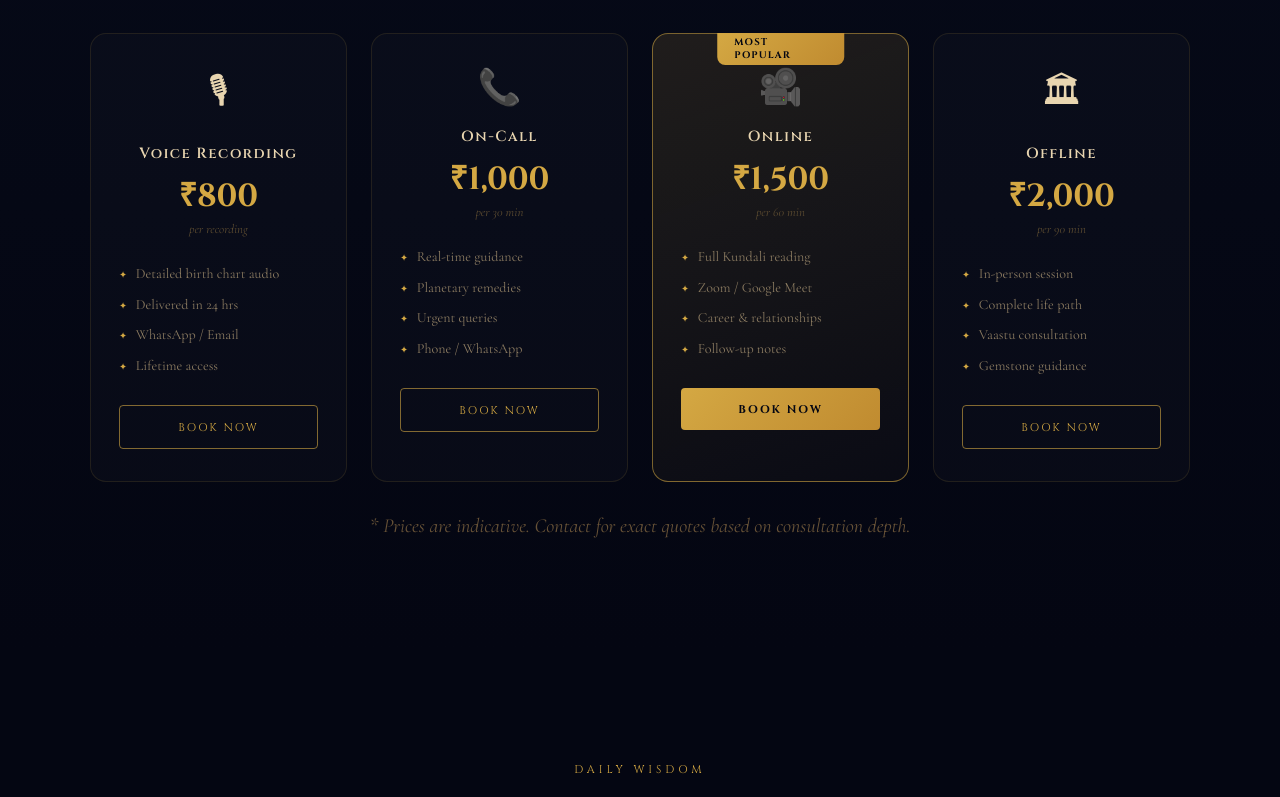
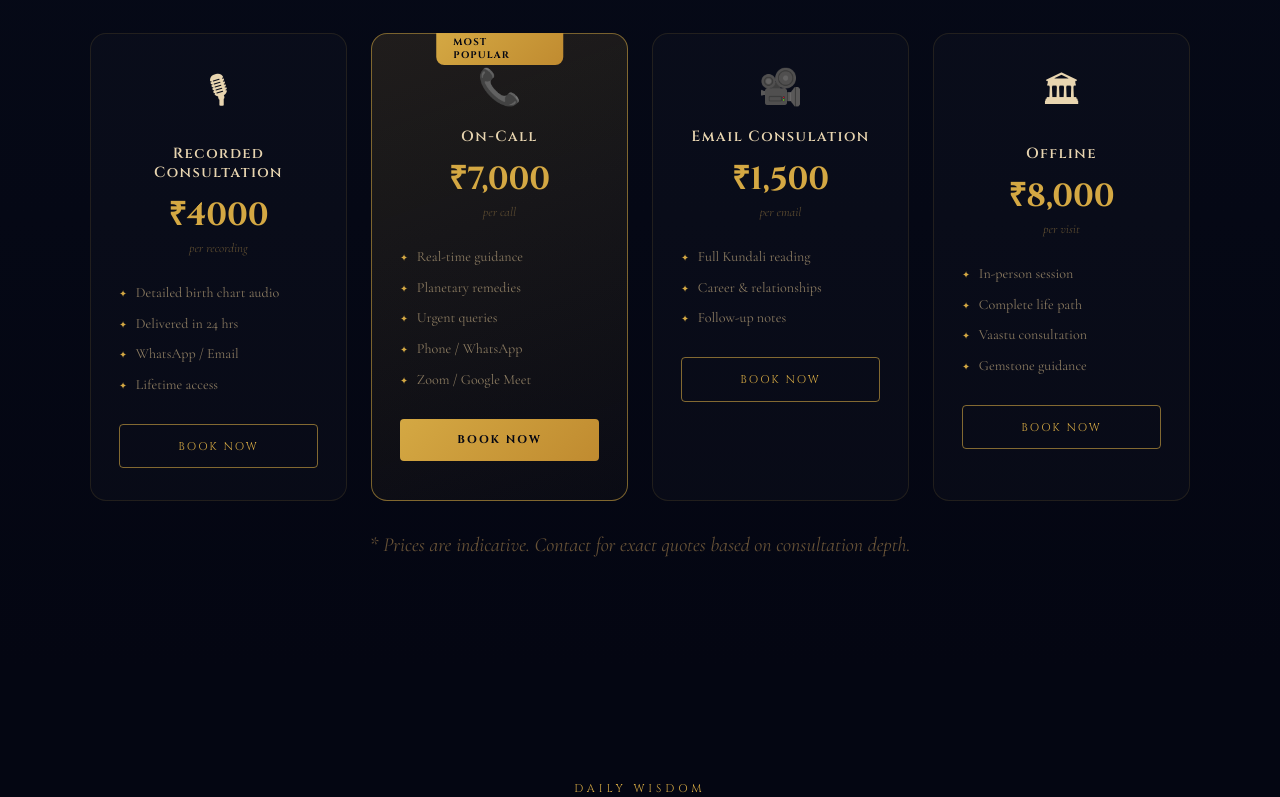
Before and after one commit to prathamdmehta/dmastrology, a React (Vite) app: page / in a window 1280 px wide. Shown: the part 2800-3597 px from the top of the page. Built offline with nearby package versions, Linux system fonts and the light colour scheme; no server answers.

Commit message:
Updated Pricings

```diff
--- a/src/components/ContactSection.jsx
+++ b/src/components/ContactSection.jsx
@@ -2,7 +2,7 @@ import { useState, useRef } from "react";
 import { CHANNEL_URL, INSTAGRAM, FACEBOOK, EMAIL } from "../constants";
 
 // ✅ Paste your Web3Forms access key here
-const WEB3FORMS_ACCESS_KEY = "5e2cfc68-b60d-41cb-8fe1-05f2640b1888";
+const WEB3FORMS_ACCESS_KEY = "daa2269c-5648-48b4-bcfc-c2b463043293";
 
 export default function ContactSection({ scrollTo }) {
   const formRef = useRef();
--- a/src/constants.js
+++ b/src/constants.js
@@ -62,8 +62,8 @@ export const VIDEOS = [
 // Pricing Plans
 export const PLANS = [
   {
-    name: "Voice Recording",
-    price: "₹800",
+    name: "Recorded Consultation",
+    price: "₹4000",
     period: "per recording",
     features: ["Detailed birth chart audio", "Delivered in 24 hrs", "WhatsApp / Email", "Lifetime access"],
     highlight: false,
@@ -71,24 +71,24 @@ export const PLANS = [
   },
   {
     name: "On-Call",
-    price: "₹1,000",
-    period: "per 30 min",
-    features: ["Real-time guidance", "Planetary remedies", "Urgent queries", "Phone / WhatsApp"],
-    highlight: false,
+    price: "₹7,000",
+    period: "per call",
+    features: ["Real-time guidance", "Planetary remedies", "Urgent queries", "Phone / WhatsApp", "Zoom / Google Meet"],
+    highlight: true,
     icon: "📞",
   },
   {
-    name: "Online",
+    name: "Email Consulation",
     price: "₹1,500",
-    period: "per 60 min",
-    features: ["Full Kundali reading", "Zoom / Google Meet", "Career & relationships", "Follow-up notes"],
-    highlight: true,
+    period: "per email",
+    features: ["Full Kundali reading", "Career & relationships", "Follow-up notes"],
+    highlight: false,
     icon: "🎥",
   },
   {
     name: "Offline",
-    price: "₹2,000",
-    period: "per 90 min",
+    price: "₹8,000",
+    period: "per visit",
     features: ["In-person session", "Complete life path", "Vaastu consultation", "Gemstone guidance"],
     highlight: false,
     icon: "🏛",
```
